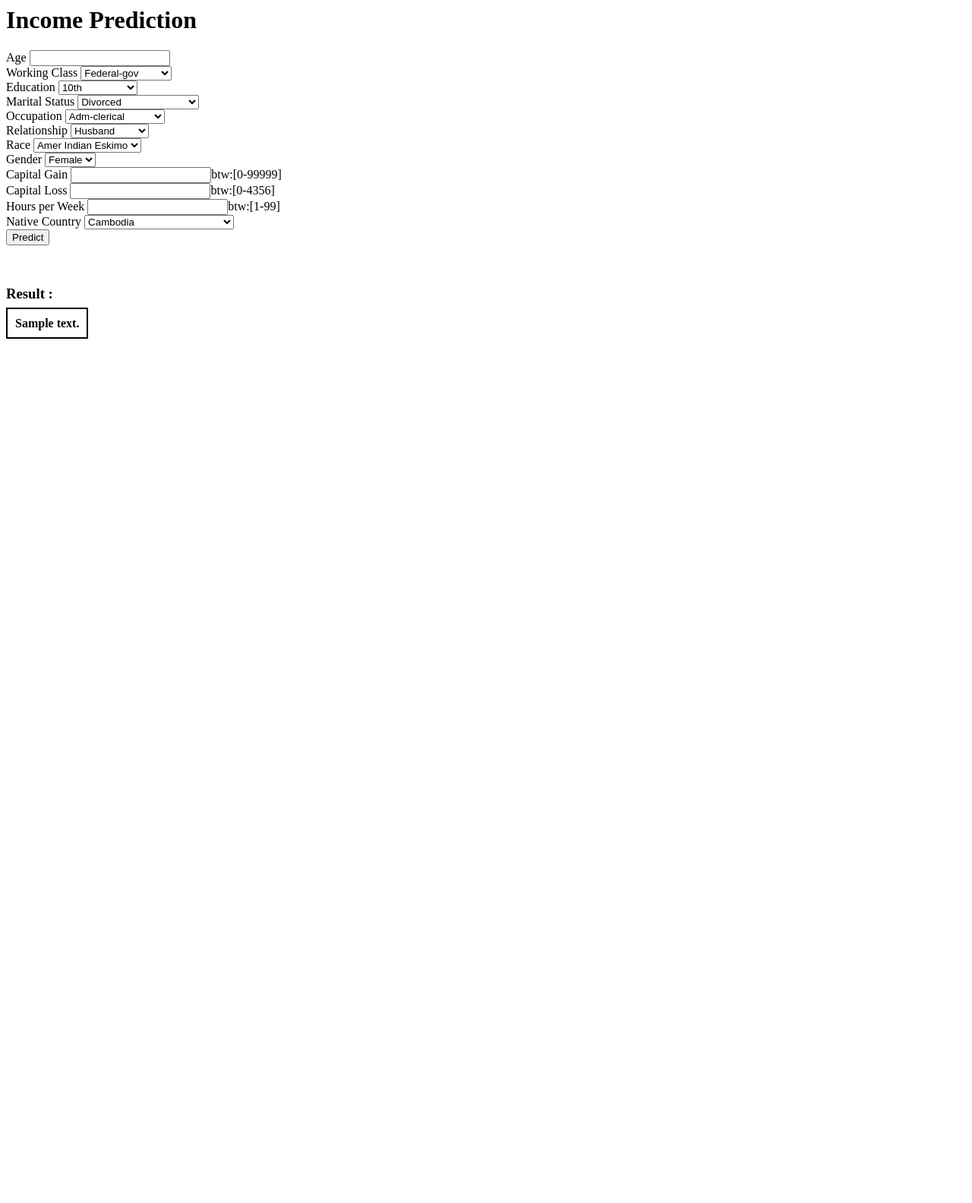
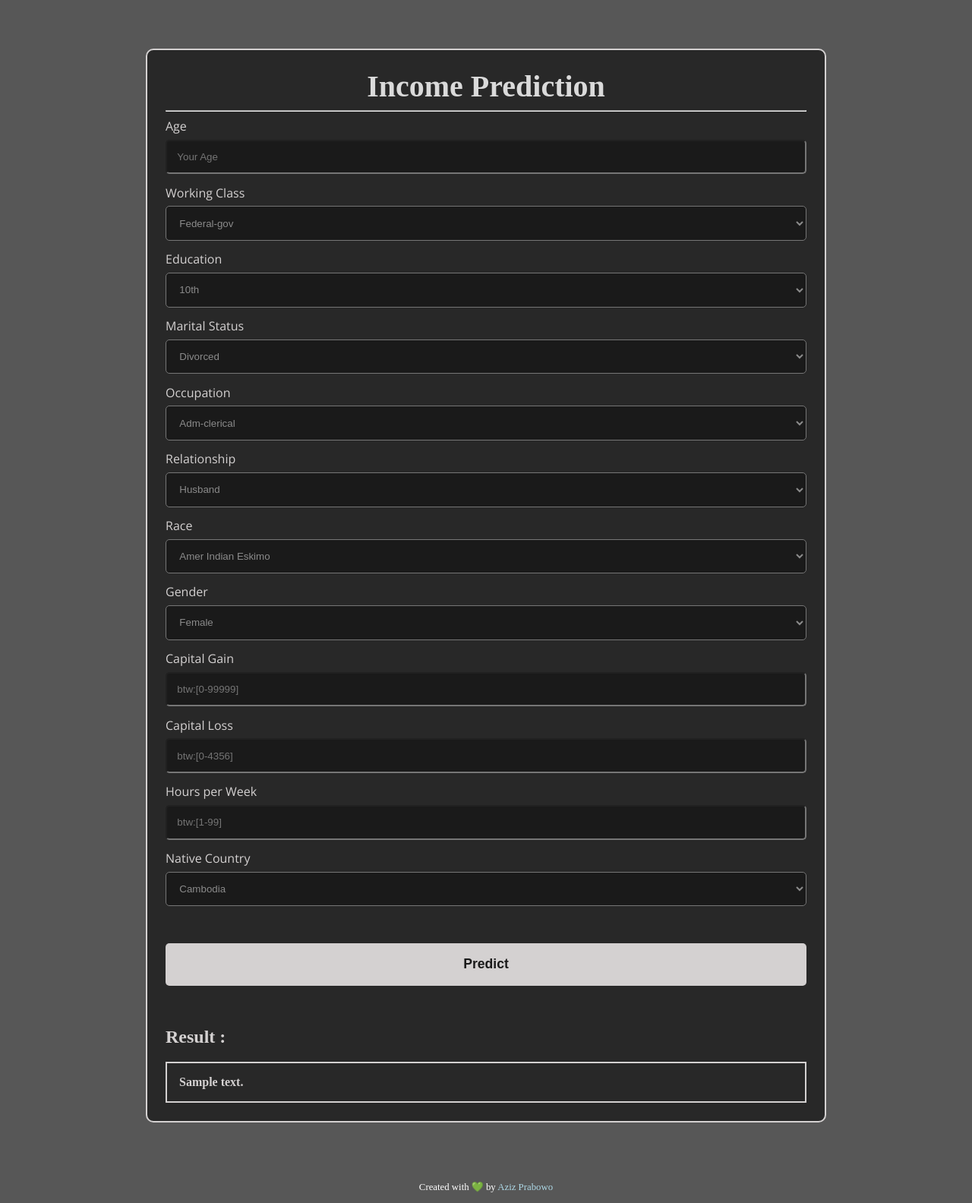
Before and after one commit to azizp128/income-prediction-flash-deploy, a Flask app: template templates/index.html in a window 1280 px wide. Shown: the whole page at 76% size. Before the commit the page ends 446 px from the top, so only its background shows below. Run offline with Flask 2, Linux system fonts and the light colour scheme; the template is opened without the code that fills it: most values are stand-ins (such as "Sample title", 1, 10 or a date in 2020); parts of the project's set-up code (start-up, migrations or seed data) failed here and were passed over.

Commit message:
added css style

```diff
--- /dev/null
+++ b/static/style.css
@@ -0,0 +1,113 @@
+*,
+*::before,
+*::after {
+  box-sizing: border-box;
+  text-decoration: none;
+}
+
+body {
+  margin: 0;
+  font-size: 16px;
+  background-color: #575757;
+  color: #d4d1d1;
+  display: fle;
+}
+
+.container {
+  display: flex;
+  flex-direction: column;
+  align-items: center;
+}
+
+.card {
+  margin: 4em auto;
+  width: 70%;
+  padding: 1.5em;
+  border-radius: 10px;
+  background-color: #282828;
+  border: 2px solid;
+}
+
+.prediction {
+  padding: 0;
+}
+
+.prediction-title {
+  font-size: 1.5rem;
+  color: #dadada;
+  text-align: center;
+  font-family: "Montserrat";
+  margin: 0;
+}
+
+.prediction-text {
+  font-family: "Open Sans";
+  font-size: 0.8rem;
+}
+
+input,
+select,
+button {
+  margin: 0.5em 0 1em 0;
+  background-color: #1a1a1a;
+  border-radius: 5px;
+  color: rgb(139, 139, 139);
+  padding: 0.2em;
+  width: 100%;
+}
+
+button {
+  padding: 0.5em;
+  background-color: #d4d1d1;
+  color: #1a1a1a;
+  border: 0;
+  margin-top: 2em;
+}
+
+button:hover {
+  background-color: rgb(139, 139, 139);
+  cursor: pointer;
+}
+
+.result {
+  display: flex;
+  flex-direction: column;
+}
+
+.result-text {
+  border: 2px solid;
+  padding: 1em;
+}
+
+.attribution {
+  font-size: 0.8rem;
+  color: #ffffff;
+}
+
+.attribution a {
+  color: lightblue;
+}
+.attribution a:hover {
+  color: lightcoral;
+}
+
+@media (min-width: 1150px) {
+  .prediction-title {
+    font-size: 2.5rem;
+  }
+
+  .prediction-text {
+    font-size: 1rem;
+  }
+
+  input,
+  select,
+  button {
+    padding: 1em;
+  }
+
+  button {
+    font-size: 1.1rem;
+    font-weight: bold;
+  }
+}
--- a/templates/index.html
+++ b/templates/index.html
@@ -1,25 +1,29 @@
 <html lang="en">
 
 <head>
-	<!--From https://codepen.io/frytyler/pen/EGdtg-->
 	<meta charset="UTF-8">
 	<meta http-equiv="X-UA-Compatible" content="IE=edge">
 	<meta name="viewport" content="width=device-width, initial-scale=1.0">
 	<title>Income Prediction App</title>
-	<link href='https://fonts.googleapis.com/css?family=Pacifico' rel='stylesheet' type='text/css'>
-	<link href='https://fonts.googleapis.com/css?family=Arimo' rel='stylesheet' type='text/css'>
-	<link href='https://fonts.googleapis.com/css?family=Hind:300' rel='stylesheet' type='text/css'>
-	<link href='https://fonts.googleapis.com/css?family=Open+Sans+Condensed:300' rel='stylesheet' type='text/css'>
+	<link rel="preconnect" href="https://fonts.googleapis.com">
+	<link rel="preconnect" href="https://fonts.gstatic.com" crossorigin>
+	<link href="https://fonts.googleapis.com/css2?family=Open+Sans&display=swap" rel="stylesheet">
+	<link rel="stylesheet" href="../static/style.css">
 </head>
 
 <body>
+	<div class="container">
+		<div class="card">
 			<div class="prediction">
-		<h1>Income Prediction</h1>
+				<h1 class="prediction-title">Income Prediction</h1>
+				<hr>
 				<form action="{{url_for('predict')}}" method="post">
-			<label for="age">Age</label>
-			<input type="text" id="age" name="age" required="required">
+					<label for="age" class="prediction-text">Age</label>
 					<br>
-			<label for="workclass">Working Class</label>
+					<input type="text" id="age" name="age" required="required" placeholder="Your Age">
+					<br>
+					<label for="workclass" class="prediction-text">Working Class</label>
+					<br>
 					<select id="workclass" name="workclass" required="required">
 						<option value="1">Federal-gov</option>
 						<option value="2">Local-gov</option>
@@ -31,7 +35,8 @@
 						<option value="8">Without-pay</option>
 					</select>
 					<br>
-			<label for="education">Education</label>
+					<label for="education" class="prediction-text">Education</label>
+					<br>
 					<select id="education" name="education" required="required">
 						<option value="0">10th</option>
 						<option value="1">11th</option>
@@ -51,7 +56,8 @@
 						<option value="15">Some-college</option>
 					</select>
 					<br>
-			<label for="marital-status">Marital Status</label>
+					<label for="marital-status" class="prediction-text">Marital Status</label>
+					<br>
 					<select id="marital-status" name="marital-status" required="required">
 						<option value="0">Divorced</option>
 						<option value="1">Married-AF-spouse</option>
@@ -62,7 +68,8 @@
 						<option value="6">Widowed</option>
 					</select>
 					<br>
-			<label for="occupation">Occupation</label>
+					<label for="occupation" class="prediction-text">Occupation</label>
+					<br>
 					<select id="occupation" name="occupation" required="required">
 						<option value="1">Adm-clerical</option>
 						<option value="2">Armed-Forces</option>
@@ -80,7 +87,8 @@
 						<option value="14">Transport-moving</option>
 					</select>
 					<br>
-			<label for="relationship">Relationship</label>
+					<label for="relationship" class="prediction-text">Relationship</label>
+					<br>
 					<select id="relationship" name="relationship" required="required">
 						<option value="0">Husband</option>
 						<option value="1">Not-in-family</option>
@@ -90,7 +98,8 @@
 						<option value="5">Wife</option>
 					</select>
 					<br>
-			<label for="race">Race</label>
+					<label for="race" class="prediction-text">Race</label>
+					<br>
 					<select id="race" name="race" required="required">
 						<option value="0">Amer Indian Eskimo</option>
 						<option value="1">Asian Pac Islander</option>
@@ -99,22 +108,30 @@
 						<option value="4">White</option>
 					</select>
 					<br>
-			<label for="gender">Gender</label>
+					<label for="gender" class="prediction-text">Gender</label>
+					<br>
 					<select id="gender" name="gender" required="required">
 						<option value="0">Female</option>
 						<option value="1">Male</option>
 					</select>
 					<br>
-			<label for="capital-gain">Capital Gain </label>
-			<input type="text" id="capital-gain" name="capital-gain" required="required">btw:[0-99999]
+					<label for="capital-gain" class="prediction-text">Capital Gain </label>
 					<br>
-			<label for="capital-loss">Capital Loss </label>
-			<input type="text" id="capital-loss" name="capital-loss" required="required">btw:[0-4356]
+					<input type="text" id="capital-gain" name="capital-gain" required="required"
+						placeholder="btw:[0-99999]">
 					<br>
-			<label for="hours-per-week">Hours per Week </label>
-			<input type="text" id="hours-per-week" name="hours-per-week" required="required">btw:[1-99]
+					<label for="capital-loss" class="prediction-text">Capital Loss </label>
 					<br>
-			<label for="native-country">Native Country</label>
+					<input type="text" id="capital-loss" name="capital-loss" required="required"
+						placeholder="btw:[0-4356]">
+					<br>
+					<label for="hours-per-week" class="prediction-text">Hours per Week </label>
+					<br>
+					<input type="text" id="hours-per-week" name="hours-per-week" required="required"
+						placeholder="btw:[1-99]">
+					<br>
+					<label for="native-country" class="prediction-text">Native Country</label>
+					<br>
 					<select id="native-country" name="native-country" required="required">
 						<option value="1">Cambodia</option>
 						<option value="2">Canada</option>
@@ -159,13 +176,17 @@
 						<option value="41">Yugoslavia</option>
 					</select>
 					<br>
-			<button type="submit" class="btn btn-primary btn-block btn-large">Predict</button>
+					<button type="submit" class="btn">Predict</button>
 				</form>
-
-		<br>
-		<div>
-			<h3>Result :</h3>
-			<b style="border: 2px solid; padding: 10px">{{ prediction_text }}</b>
+				<div class="result">
+					<h2 class="result-title">Result :</h2>
+					<b class="result-text">{{ prediction_text }}</b>
+				</div>
+			</div>
+		</div>
+		<div class="attribution">
+			<p>Created with &#128154; by <a href="https://github.com/azizp128">Aziz Prabowo</a>
+			</p>
 		</div>
 	</div>
 </body>
```
Lines whose indentation alone changed are shown as unchanged.
